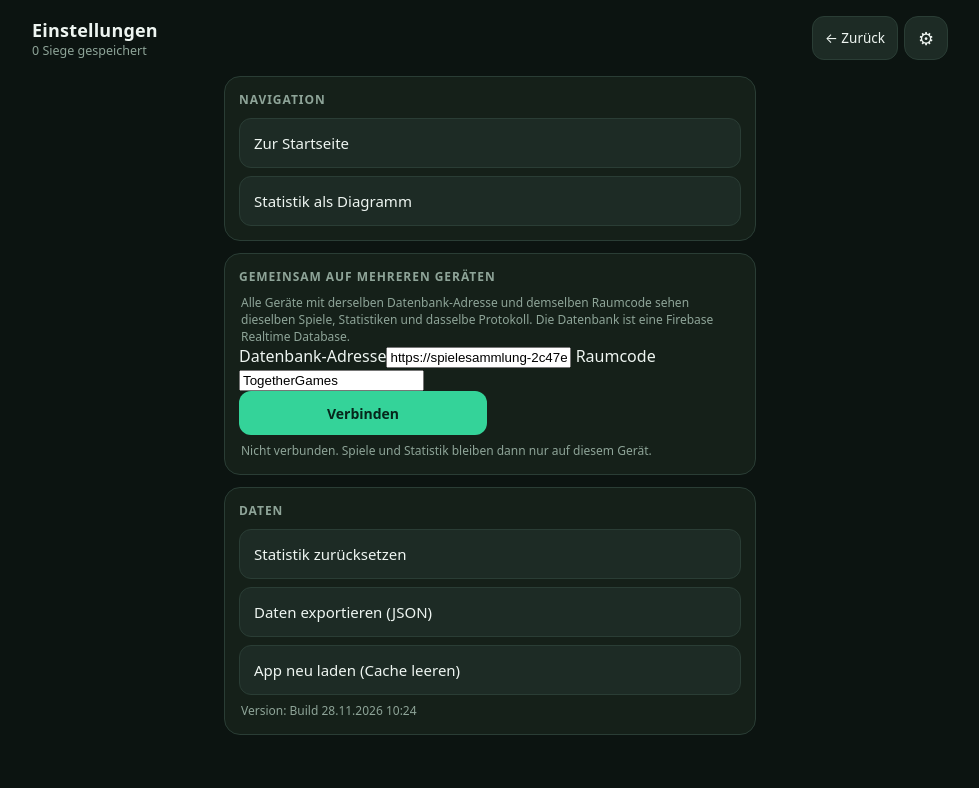
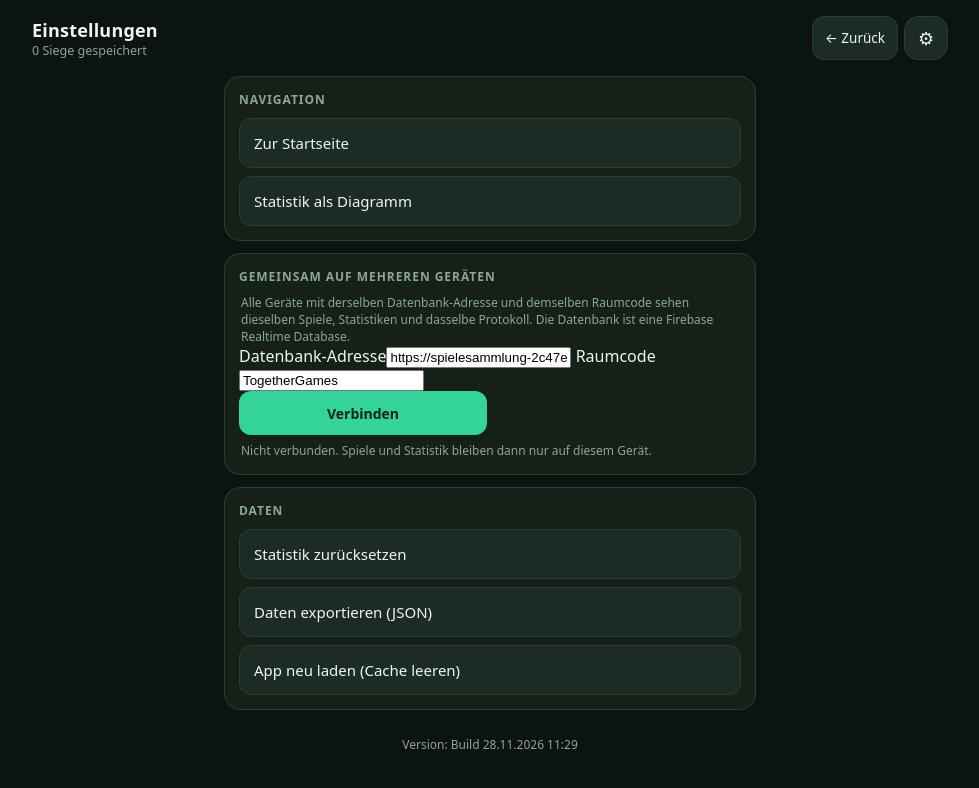
Before and after one commit to andreschubbert-creator/Spielstand, a plain HTML site: page index.html in a window 1280 px wide. Both pictures are taken after a click on the button "Einstellungen". Shown: the whole page, without its empty margins (150-1129 px from the left). Drawn offline with Linux system fonts and the light colour scheme.

Commit message:
Add files via upload

```diff
--- a/index.html
+++ b/index.html
@@ -224,6 +224,7 @@ summary{cursor:pointer;color:var(--muted);font-size:13px;min-height:36px;display
 .pst{background:var(--surf2);border-radius:10px;padding:8px;text-align:center}
 .pst b{display:block;font-size:20px;font-variant-numeric:tabular-nums}
 .pst span{font-size:12px;color:var(--muted)}
+.build-info{font-size:12px;color:var(--muted);text-align:center;padding:14px 0 6px;font-variant-numeric:tabular-nums}
 .pst-h{font-size:14px;margin:14px 0 0;color:var(--muted)}
 /* Qwixx: Wertungsblatt und Würfel */
 .qwinput{display:flex;flex-direction:column;gap:8px;margin-top:8px}.qwinrow{display:grid;grid-template-columns:repeat(auto-fit,minmax(110px,1fr));gap:8px}.qwin{display:flex;flex-direction:column;gap:3px}.qwin small{font-size:12px;opacity:.8}.qwin select{width:100%;padding:8px;border-radius:8px;font-size:16px}
@@ -1500,7 +1501,6 @@ function renderSettings(){
   items.push(`<button class="rowbtn ${S.askReset ? 'danger' : ''}" onclick="resetStats()">${S.askReset ? 'Wirklich alle Siege löschen?' : 'Statistik zurücksetzen'}</button>`);
   items.push(`<button class="rowbtn" onclick="exportData()">Daten exportieren (JSON)</button>`);
   items.push(`<button class="rowbtn" onclick="clearCacheReload()">App neu laden (Cache leeren)</button>`);
-  items.push(`<div class="hint" aria-label="Versionsstand">Version: ${esc(APP_VERSION)}</div>`);
     return `${header('Einstellungen', `${S.wins.length} Siege gespeichert`, `<button class="btn-small" onclick="goBack()">← Zurück</button>`)}
   <main>
     ${msgHtml()}
@@ -1514,6 +1514,7 @@ function renderSettings(){
     </section>
     <section class="card"><h2>Daten</h2>${items.slice(2).join('')}
      </section>
+    <footer class="build-info" aria-label="Versionsstand">Version: ${esc(APP_VERSION)}</footer>
   </main>`;
 }
 
@@ -2082,7 +2083,7 @@ function spotifyHomeControls(){
 
 /* ---------- Gemeinsam: Live-Sync über Firebase Realtime Database (REST + Stream) ---------- */
 // Versionsstand: bei jedem neuen Build aktualisiert, damit man die geladene Fassung erkennt
-const APP_VERSION = 'Build 28.11.2026 10:24';
+const APP_VERSION = 'Build 28.11.2026 11:29';
 const SYNC_KEY = 'wuerfelspiel-sync-v1';
 const SYNC_DEFAULT_URL = 'https://spielesammlung-2c47e-default-rtdb.firebaseio.com';
 const SYNC_DEFAULT_ROOM = 'TogetherGames';
```
